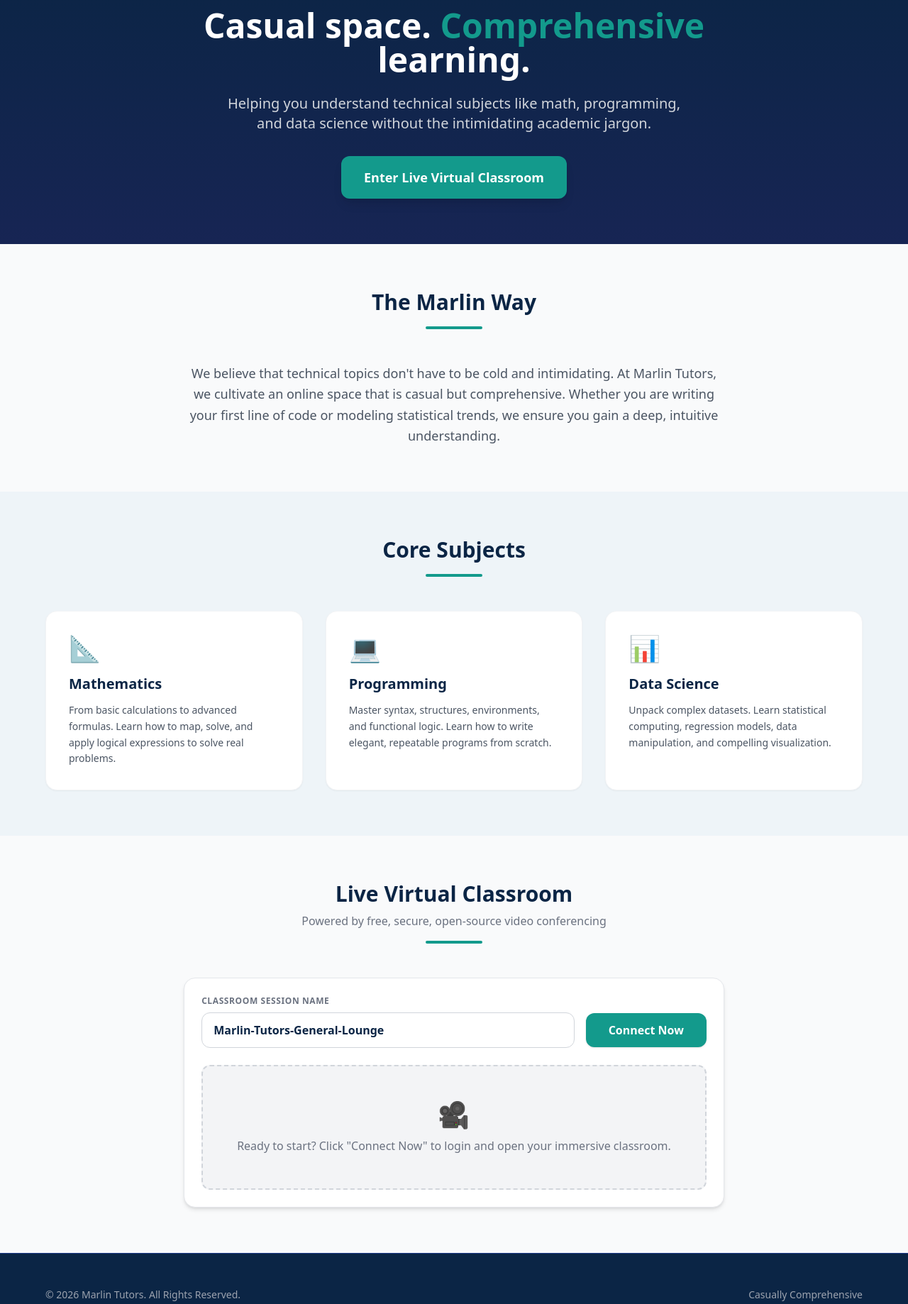
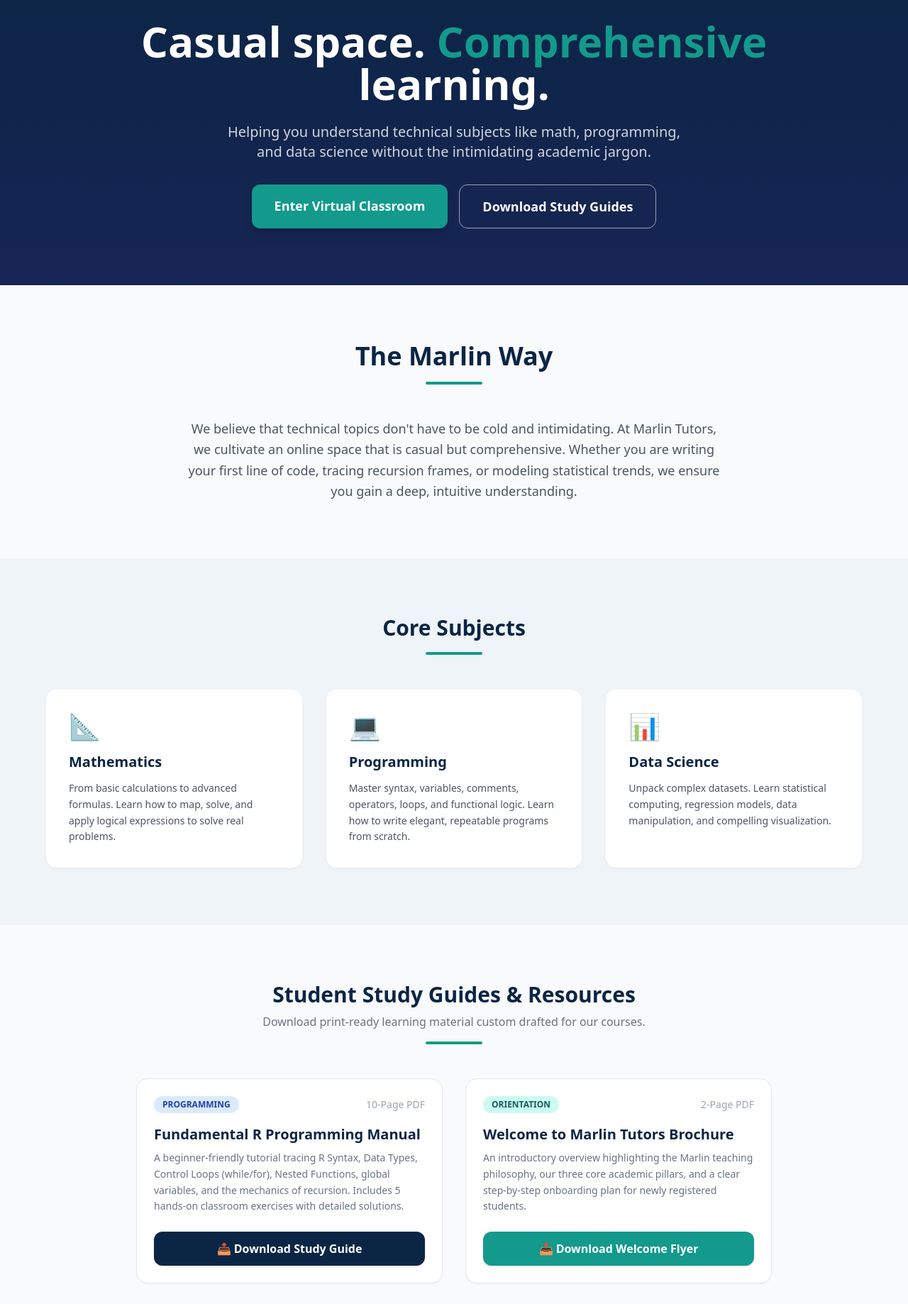
Before and after one commit to dexter-linux/marlin, a plain HTML site: page index.html in a window 1280 px wide. Shown: the part 120-1958 px from the top of the page at 71% size. Drawn offline with nearby package versions, Linux system fonts and the light colour scheme.

Commit message:
Update index.html

```diff
--- a/index.html
+++ b/index.html
@@ -4,8 +4,17 @@
     <meta charset="UTF-8">
     <meta name="viewport" content="width=device-width, initial-scale=1.0">
     <title>Marlin Tutors | Casual & Comprehensive Technical Learning</title>
+
+    <link rel="manifest" href="manifest.json">
+    <meta name="theme-color" content="#0b2545">
+    <link rel="apple-touch-icon" href="icons/icon-192.png">
+    <meta name="apple-mobile-web-app-status-bar-style" content="#0b2545">
+    <meta name="apple-mobile-web-app-capable" content="yes">
+
     <script src="https://cdn.tailwindcss.com"></script>
+
     <script src="https://meet.jit.si/external_api.js"></script>
+
     <script>
         tailwind.config = {
             theme: {
@@ -30,8 +39,9 @@
             <nav class="flex items-center space-x-6 text-sm font-semibold">
                 <a href="#about" class="hover:text-teal_brand transition">About</a>
                 <a href="#pillars" class="hover:text-teal_brand transition">What We Teach</a>
+                <a href="#resources" class="hover:text-teal_brand transition">Resources</a>
 
-                <div id="auth-status-badge" class="hidden text-xs bg-blue-900 border border-teal_brand/50 px-3 py-1.5 rounded-full text-teal_brand flex items-center gap-2">
+                <div id="auth-status-badge" class="hidden text-xs bg-blue-950 border border-teal_brand/40 px-3 py-1.5 rounded-full text-teal_brand flex items-center gap-2">
                     <span class="inline-block w-2 h-2 rounded-full bg-green-400 animate-pulse"></span>
                     <span id="active-user-display"></span>
                 </div>
@@ -43,31 +53,36 @@
         </div>
     </header>
 
-    <section class="bg-gradient-to-b from-ocean to-blue-950 text-white py-16 px-4 text-center">
+    <section class="bg-gradient-to-b from-ocean to-blue-950 text-white py-20 px-4 text-center">
         <div class="max-w-4xl mx-auto">
-            <h1 class="text-4xl sm:text-5xl font-black mb-6 leading-tight">
+            <h1 class="text-4xl sm:text-6xl font-black mb-6 leading-tight">
                 Casual space. <span class="text-teal_brand">Comprehensive</span> learning.
             </h1>
             <p class="text-lg sm:text-xl text-gray-300 mb-8 max-w-2xl mx-auto">
                 Helping you understand technical subjects like math, programming, and data science without the intimidating academic jargon.
             </p>
+            <div class="flex flex-col sm:flex-row justify-center gap-4">
                 <a href="#classroom" class="inline-block bg-teal_brand text-white text-lg font-bold px-8 py-4 rounded-xl hover:bg-teal-600 transition shadow-lg hover:-translate-y-0.5 transform">
-                Enter Live Virtual Classroom
+                    Enter Virtual Classroom
                 </a>
+                <a href="#resources" class="inline-block bg-transparent border border-gray-400 text-white text-lg font-semibold px-8 py-4 rounded-xl hover:bg-white/10 transition">
+                    Download Study Guides
+                </a>
+            </div>
         </div>
     </section>
 
-    <section id="about" class="py-16 px-4 max-w-5xl mx-auto">
+    <section id="about" class="py-20 px-4 max-w-5xl mx-auto">
         <div class="text-center mb-12">
-            <h2 class="text-3xl font-bold text-ocean">The Marlin Way</h2>
+            <h2 class="text-3xl sm:text-4xl font-bold text-ocean">The Marlin Way</h2>
             <div class="h-1 w-20 bg-teal_brand mx-auto mt-4 rounded"></div>
         </div>
         <p class="text-lg text-gray-600 leading-relaxed text-center max-w-3xl mx-auto">
-            We believe that technical topics don't have to be cold and intimidating. At Marlin Tutors, we cultivate an online space that is casual but comprehensive. Whether you are writing your first line of code or modeling statistical trends, we ensure you gain a deep, intuitive understanding.
+            We believe that technical topics don't have to be cold and intimidating. At Marlin Tutors, we cultivate an online space that is casual but comprehensive. Whether you are writing your first line of code, tracing recursion frames, or modeling statistical trends, we ensure you gain a deep, intuitive understanding.
         </p>
     </section>
 
-    <section id="pillars" class="bg-sand py-16 px-4">
+    <section id="pillars" class="bg-sand py-20 px-4">
         <div class="max-w-6xl mx-auto">
             <div class="text-center mb-12">
                 <h2 class="text-3xl font-bold text-ocean">Core Subjects</h2>
@@ -86,7 +101,7 @@
                     <div class="text-4xl mb-4">💻</div>
                     <h3 class="text-xl font-bold text-ocean mb-3">Programming</h3>
                     <p class="text-gray-600 leading-relaxed text-sm">
-                        Master syntax, structures, environments, and functional logic. Learn how to write elegant, repeatable programs from scratch.
+                        Master syntax, variables, comments, operators, loops, and functional logic. Learn how to write elegant, repeatable programs from scratch.
                     </p>
                 </div>
                 <div class="bg-white p-8 rounded-2xl shadow-sm border border-gray-100 hover:shadow-md transition">
@@ -100,7 +115,50 @@
         </div>
     </section>
 
-    <section id="classroom" class="py-16 px-4 max-w-6xl mx-auto">
+    <section id="resources" class="py-20 px-4 max-w-6xl mx-auto">
+        <div class="text-center mb-12">
+            <h2 class="text-3xl font-bold text-ocean">Student Study Guides & Resources</h2>
+            <p class="text-gray-500 mt-2">Download print-ready learning material custom drafted for our courses.</p>
+            <div class="h-1 w-20 bg-teal_brand mx-auto mt-4 rounded"></div>
+        </div>
+
+        <div class="grid grid-cols-1 md:grid-cols-2 gap-8 max-w-4xl mx-auto">
+            <div class="bg-white rounded-2xl p-6 border border-gray-200 shadow-sm flex flex-col justify-between">
+                <div>
+                    <div class="flex items-center justify-between mb-4">
+                        <span class="bg-blue-100 text-blue-800 text-xs font-bold px-3 py-1 rounded-full uppercase">Programming</span>
+                        <span class="text-sm text-gray-400">10-Page PDF</span>
+                    </div>
+                    <h3 class="text-xl font-bold text-ocean mb-2">Fundamental R Programming Manual</h3>
+                    <p class="text-sm text-gray-500 mb-6 leading-relaxed">
+                        A beginner-friendly tutorial tracing R Syntax, Data Types, Control Loops (while/for), Nested Functions, global variables, and the mechanics of recursion. Includes 5 hands-on classroom exercises with detailed solutions.
+                    </p>
+                </div>
+                <a href="./r-language-tutorial.pdf" download class="block w-full text-center bg-ocean text-white font-bold py-3 rounded-xl hover:bg-opacity-95 transition shadow">
+                    📥 Download Study Guide
+                </a>
+            </div>
+
+            <div class="bg-white rounded-2xl p-6 border border-gray-200 shadow-sm flex flex-col justify-between">
+                <div>
+                    <div class="flex items-center justify-between mb-4">
+                        <span class="bg-teal-100 text-teal-800 text-xs font-bold px-3 py-1 rounded-full uppercase">Orientation</span>
+                        <span class="text-sm text-gray-400">2-Page PDF</span>
+                    </div>
+                    <h3 class="text-xl font-bold text-ocean mb-2">Welcome to Marlin Tutors Brochure</h3>
+                    <p class="text-sm text-gray-500 mb-6 leading-relaxed">
+                        An introductory overview highlighting the Marlin teaching philosophy, our three core academic pillars, and a clear step-by-step onboarding plan for newly registered students.
+                    </p>
+                </div>
+                <a href="./welcome-to-marlin-tutors.pdf" download class="block w-full text-center bg-teal_brand text-white font-bold py-3 rounded-xl hover:bg-teal-600 transition shadow">
+                    📥 Download Welcome Flyer
+                </a>
+            </div>
+        </div>
+    </section>
+
+    <section id="classroom" class="bg-sand py-20 px-4">
+        <div class="max-w-6xl mx-auto">
             <div class="text-center mb-12">
                 <h2 class="text-3xl font-bold text-ocean">Live Virtual Classroom</h2>
                 <p class="text-gray-500 mt-2">Powered by free, secure, open-source video conferencing</p>
@@ -122,6 +180,7 @@
                 <div id="classroom-placeholder" class="bg-gray-100 rounded-xl p-12 text-center text-gray-500 border-2 border-dashed border-gray-300">
                     <span class="text-4xl block mb-3">🎥</span>
                     <p class="font-medium">Ready to start? Click "Connect Now" to login and open your immersive classroom.</p>
+                </div>
             </div>
         </div>
     </section>
@@ -342,6 +401,14 @@
             }
         }
 
+        if ('serviceWorker' in navigator) {
+            window.addEventListener('load', () => {
+                navigator.serviceWorker.register('./sw.js')
+                    .then((reg) => console.log('Service Worker Registered!', reg))
+                    .catch((err) => console.log('Service Worker registration failed:', err));
+            });
+        }
+
         window.onload = checkSession;
     </script>
 </body>
```
Lines whose indentation alone changed are shown as unchanged.
